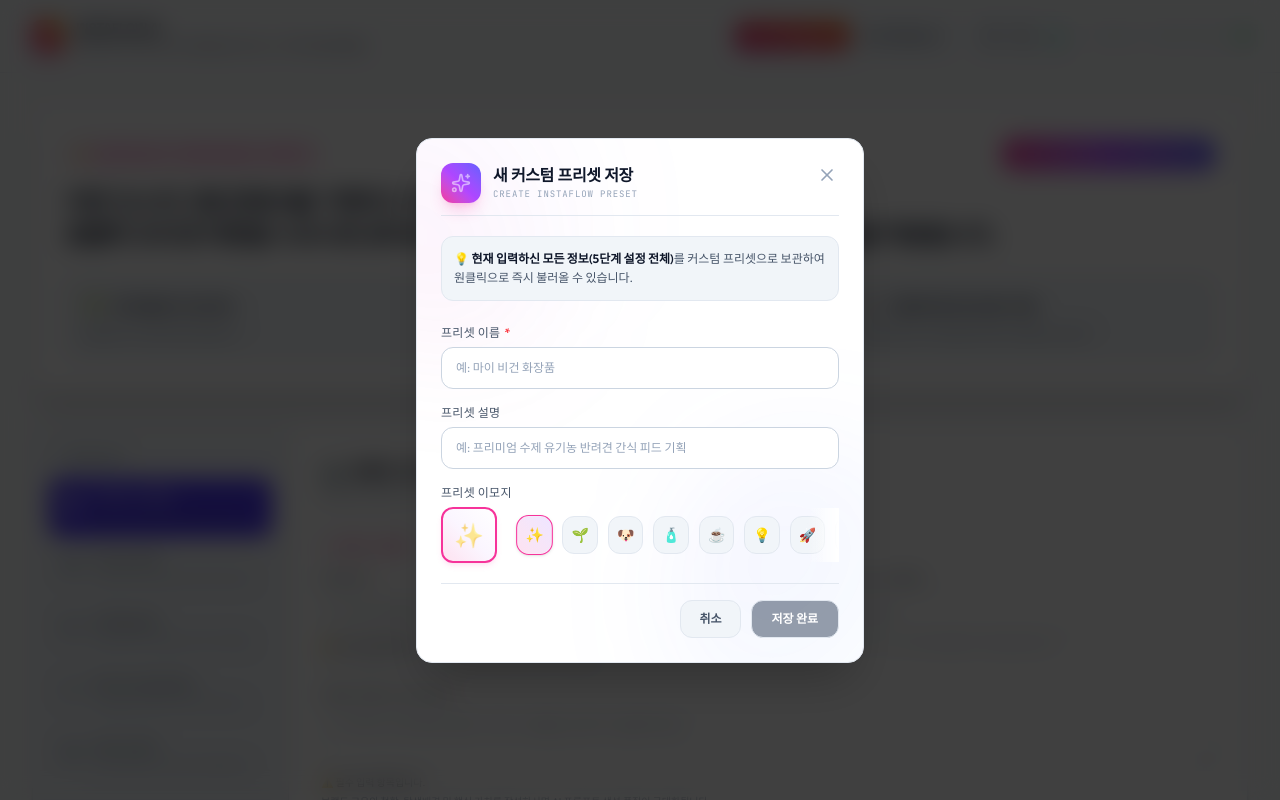
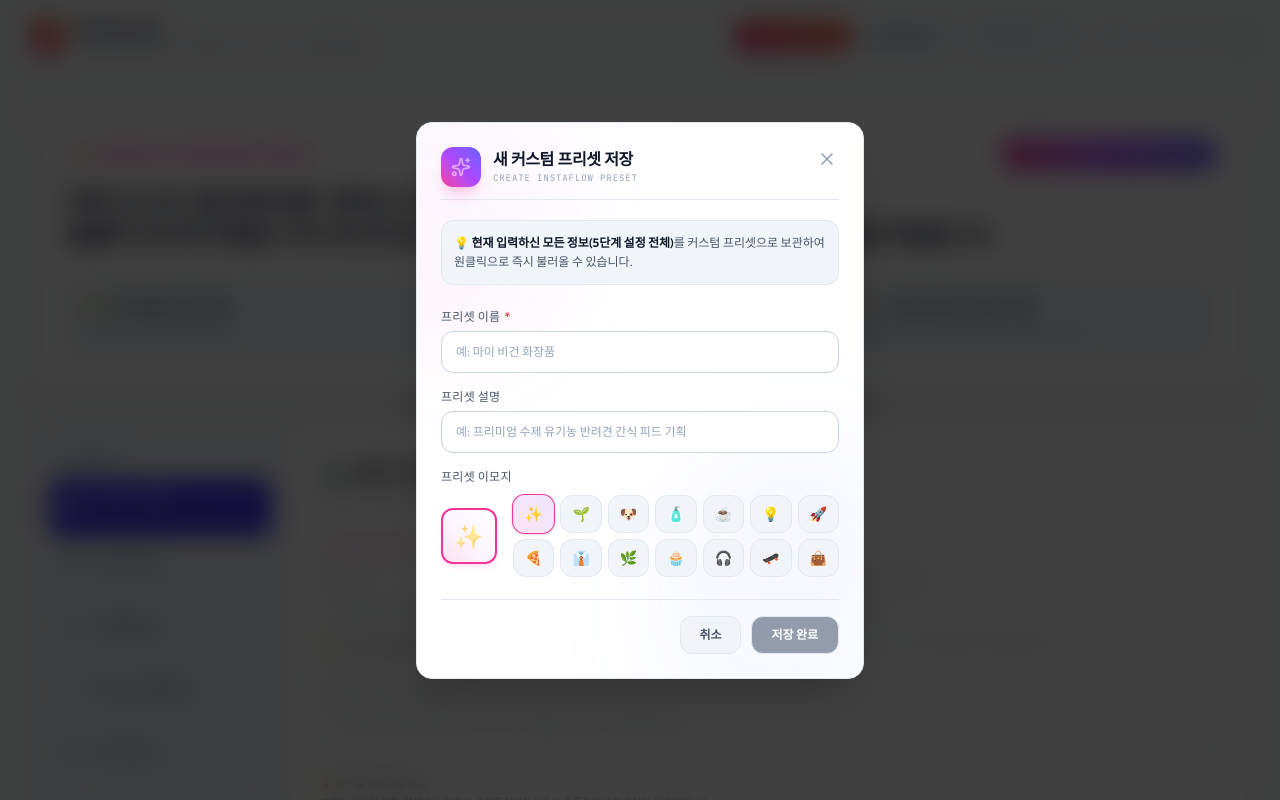
Before and after one commit to sangholabs/INSTATFLOW-AI, a React (Vite) app: page / in a window 1280 px wide. Both pictures are taken after a click on the button "현재 설정을 새 프리셋으로 저장". Shown: the top 800 px of the page. Built offline with nearby package versions, Linux system fonts and the light colour scheme.

Commit message:
style: replace horizontal scrollbar in emoji picker with neat 7-column 2-row grid to resolve desktop scroll constraints

```diff
--- a/src/App.tsx
+++ b/src/App.tsx
@@ -899,7 +899,7 @@ export default function App() {
                   />
                 </div>
                 <div>
-                  <label className="block text-xs font-semibold text-[var(--text-secondary)] mb-1.5 flex items-center gap-1">프리셋 이모지</label>
+                  <label className="block text-xs font-semibold text-[var(--text-secondary)] mb-2 flex items-center gap-1">프리셋 이모지</label>
                   <div className="flex items-center gap-4">
                     {/* 영롱하게 빛나는 대표 선택된 이모지 디스플레이 배지 (Read-Only) */}
                     <div className="w-14 h-14 flex-shrink-0 flex items-center justify-center text-2xl border-2 border-pink-500 bg-gradient-to-tr from-pink-500/15 via-purple-500/5 to-transparent rounded-xl shadow-md shadow-pink-500/10 relative overflow-hidden select-none">
@@ -907,15 +907,15 @@ export default function App() {
                       <div className="absolute inset-0 bg-white/5 opacity-40"></div>
                     </div>
 
-                    {/* 우측 페이드 마스크를 적용한 추천 이모지 가로 슬라이더 */}
-                    <div className="flex-1 min-w-0 relative">
-                      <div className="flex items-center gap-2.5 overflow-x-auto py-2 pl-1 pr-8 [&::-webkit-scrollbar]:hidden [-ms-overflow-style:none] [scrollbar-width:none]">
+                    {/* 우측 7열 2행 격자(Grid) 패턴의 추천 이모지 슬롯 */}
+                    <div className="flex-1 min-w-0">
+                      <div className="grid grid-cols-7 gap-1.5 py-0.5">
                         {["✨", "🌱", "🐶", "🧴", "☕", "💡", "🚀", "🍕", "👔", "🌿", "🧁", "🎧", "🛹", "👜"].map((emo) => (
                           <button
                             key={emo}
                             type="button"
                             onClick={() => setNewPresetEmoji(emo)}
-                            className={`text-sm p-2 rounded-xl border transition-all cursor-pointer hover:scale-110 active:scale-95 flex-shrink-0 ${
+                            className={`text-sm p-2 rounded-xl border transition-all cursor-pointer hover:scale-110 active:scale-95 flex items-center justify-center ${
                               newPresetEmoji === emo
                                 ? 'border-pink-500 bg-gradient-to-tr from-pink-500/15 to-violet-500/15 text-pink-500 scale-105 shadow-sm font-bold'
                                 : 'border-[var(--border-color)] bg-[var(--bg-sidebar)] text-[var(--text-secondary)] hover:bg-[var(--bg-card)]'
@@ -925,8 +925,6 @@ export default function App() {
                           </button>
                         ))}
                       </div>
-                      {/* 우측 끝 부드러운 페이드 가림막 (짤려 보이는 현상 보정 및 스크롤 유도) */}
-                      <div className="absolute right-0 top-0 bottom-0 w-8 bg-gradient-to-l from-[var(--bg-card)] via-[var(--bg-card)]/50 to-transparent pointer-events-none z-10" />
                     </div>
                   </div>
                 </div>
```
